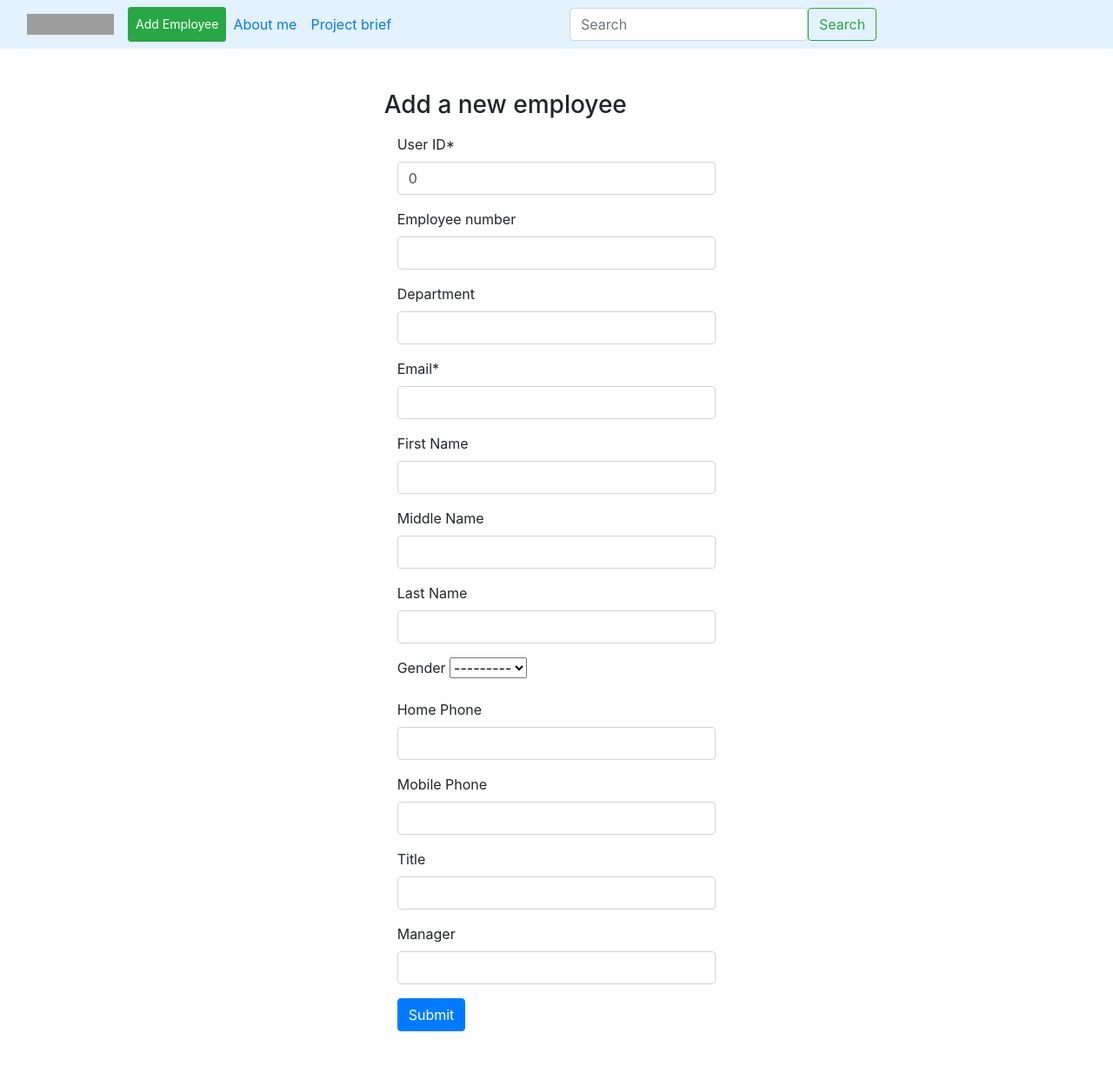
After one commit to alex-pythonista/Tryout-Program-SysLabo, a Django app: page /add-employee/ in a window 1280 px wide. The commit adds this page. Shown: the whole page at 87% size. Run offline with Django 5.2, Linux system fonts and the light colour scheme; some libraries are stand-ins or nearby versions; grey boxes are pictures that could not be loaded.

Commit message:
add employee functionality implemented

```diff
--- a/orgchart/forms.py
+++ b/orgchart/forms.py
@@ -1 +1,13 @@
 from django.forms import ModelForm
+from .models import SysUser
+
+
+class SysUserForm(ModelForm):
+
+    class Meta:
+        model = SysUser
+        fields = (
+            'user_id', 'employee_number', 'department', 'email',
+            'first_name', 'middle_name', 'last_name', 'gender',
+            'home_phone', 'mobile_phone', 'title', 'manager'
+        )
--- a/orgchart/urls.py
+++ b/orgchart/urls.py
@@ -1,7 +1,8 @@
 from django.urls import path
 
-from .views import HomeView
+from . import views
 
 urlpatterns = [
-    path('', HomeView.as_view(), name='home'),
+    path('', views.home, name='home'),
+    path('add-employee/', views.add_employee, name='add-employee'),
 ]
--- a/orgchart/views.py
+++ b/orgchart/views.py
@@ -1,16 +1,27 @@
-from django.shortcuts import render
-from django.http import HttpResponse
-from django.views import View
-from django.views.generic import CreateView
+from django.shortcuts import render, redirect
+from django.contrib import messages
 
-# Create your views here.
+from .models import SysUser
+from .forms import SysUserForm
 
 
-class HomeView(View):
-
-    def get(self, request, *args, **kwargs):
-        return HttpResponse('Hello World')
+def home(request, *args, **kwargs):
+    return render(request, 'index.html')
 
 
-class AddEmployeeView(CreateView):
-    pass
+def add_employee(request, *args, **kwargs):
+    form = SysUserForm()
+    if request.method == "POST":
+        form = SysUserForm(request.POST)
+
+        if form.is_valid():
+            form.save()
+            messages.success(request, 'A new employee added')
+            return redirect('home')
+
+    return render(request, 'add_employee.html', context={
+        'form': form
+    })
+
+def aboutme(request, *args, **kwargs):
+    return render(request, 'aboutme.html')
--- a/requirements.txt
+++ b/requirements.txt
@@ -1,5 +1,7 @@
 asgiref==3.8.1
+crispy-bootstrap4==2024.1
 Django==5.0.7
+django-crispy-forms==2.3
 djangorestframework==3.15.2
 psycopg2-binary==2.9.9
 python-dotenv==1.0.1
--- /dev/null
+++ b/templates/add_employee.html
@@ -0,0 +1,17 @@
+{% extends "index.html" %}
+{% load crispy_forms_tags %}
+
+{% block title%} Add a new employee {% endblock %}
+
+{% block content %}
+<div class="container-fluid pt-5 col-4">
+  <h3 class="">Add a new employee</h3>
+  <div class="container pb-5 pt-2">
+    <form method="POST">
+      {% csrf_token %}
+      {{ form|crispy }}
+      <button type="submit" class="btn btn-primary">Submit</button>
+    </form>
+  </div>
+</div>
+{% endblock %}
--- a/templates/index.html
+++ b/templates/index.html
@@ -1,13 +1,49 @@
+{% load crispy_forms_tags %}
+
 <!DOCTYPE html>
 <html lang="en">
 <head>
     <meta charset="UTF-8">
     <meta name="viewport" content="width=device-width, initial-scale=1.0">
-    <link href="https://cdn.jsdelivr.net/npm/bootstrap@5.0.2/dist/css/bootstrap.min.css" rel="stylesheet" integrity="sha384-EVSTQN3/azprG1Anm3QDgpJLIm9Nao0Yz1ztcQTwFspd3yD65VohhpuuCOmLASjC" crossorigin="anonymous">
-    <title>Welcome | Syslabo</title>
+    <link rel="stylesheet" href="https://cdn.jsdelivr.net/npm/bootstrap@4.6.2/dist/css/bootstrap.min.css" integrity="sha384-xOolHFLEh07PJGoPkLv1IbcEPTNtaed2xpHsD9ESMhqIYd0nLMwNLD69Npy4HI+N" crossorigin="anonymous">
+    <title>{% block title%} Welcome | SysLabo {% endblock %}</title>
 </head>
 <body>
+    <nav class="navbar navbar-expand-lg bg-body-tertiary" style="background-color: #e3f2fd;">
+        <div class="container-fluid">
+            <a class="navbar-brand" href="{% url 'home' %}">
+                <img src="https://www.syslabo.com/wp-content/themes/syslabo-html/dist/assets/images/logo.png" alt="Logo" width="100" height="24" class="d-inline-block align-text-top">
 
-    <script src="https://cdn.jsdelivr.net/npm/bootstrap@5.0.2/dist/js/bootstrap.bundle.min.js" integrity="sha384-MrcW6ZMFYlzcLA8Nl+NtUVF0sA7MsXsP1UyJoMp4YLEuNSfAP+JcXn/tWtIaxVXM" crossorigin="anonymous"></script>
+              </a>
+          <button class="navbar-toggler" type="button" data-bs-toggle="collapse" data-bs-target="#navbarNavAltMarkup" aria-controls="navbarNavAltMarkup" aria-expanded="false" aria-label="Toggle navigation">
+            <span class="navbar-toggler-icon"></span>
+          </button>
+          <div class="collapse navbar-collapse" id="navbarNavAltMarkup">
+            <div class="navbar-nav">
+              <a class="nav-link active btn btn-outline-success btn-sm" aria-current="page" href="{% url 'add-employee' %}">Add Employee</a>
+              <a class="nav-link" href="#">About me</a>
+              <a class="nav-link" href="">Project brief</a>
+            </div>
+          </div>
+        </div>
+        <div class="container-fluid">
+            <form class="d-flex" role="search">
+              <input class="form-control me-2" type="search" placeholder="Search" aria-label="Search">
+              <button class="btn btn-outline-success" type="submit">Search</button>
+            </form>
+          </div>
+      </nav>
+    {% if messages %}
+    <div class="container mt-1 alert alert-success" role="alert">
+        {% for message in messages %}
+            {{ message }}
+        {% endfor %}
+      </div>
+    {% endif %}
+        {% block content %}
+        <h3 class="container pt-5">SysLabo Organizational Chart</h3>
+        {% endblock %}
+        <script src="https://cdn.jsdelivr.net/npm/jquery@3.5.1/dist/jquery.slim.min.js" integrity="sha384-DfXdz2htPH0lsSSs5nCTpuj/zy4C+OGpamoFVy38MVBnE+IbbVYUew+OrCXaRkfj" crossorigin="anonymous"></script>
+        <script src="https://cdn.jsdelivr.net/npm/bootstrap@4.6.2/dist/js/bootstrap.bundle.min.js" integrity="sha384-Fy6S3B9q64WdZWQUiU+q4/2Lc9npb8tCaSX9FK7E8HnRr0Jz8D6OP9dO5Vg3Q9ct" crossorigin="anonymous"></script>
 </body>
 </html>
```
Also changed, not shown: core/settings.py (+8 -0 lines).
